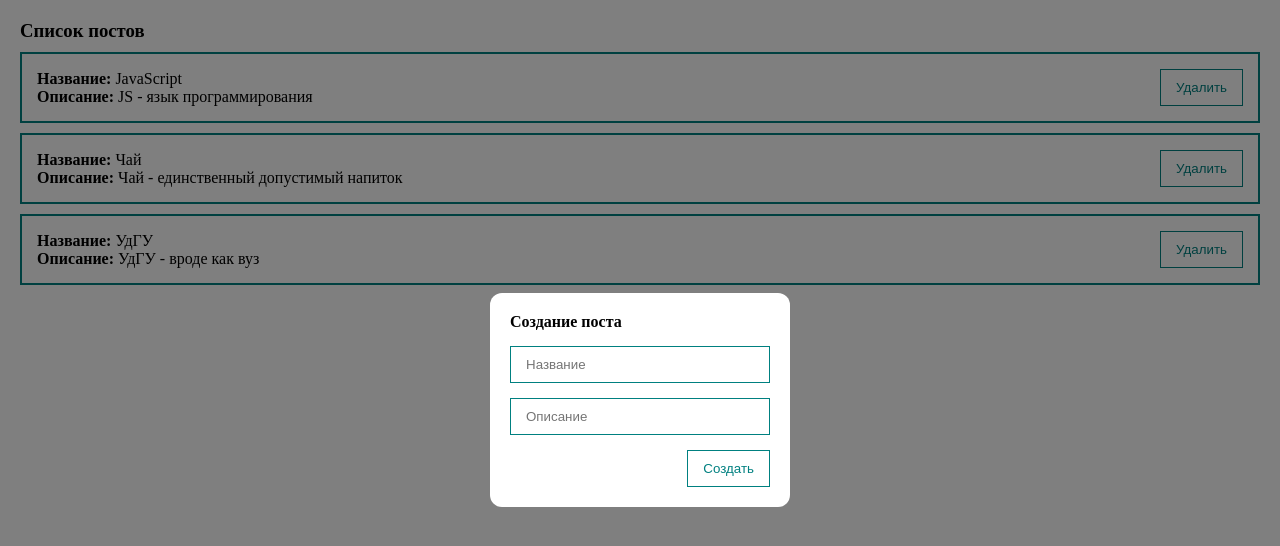
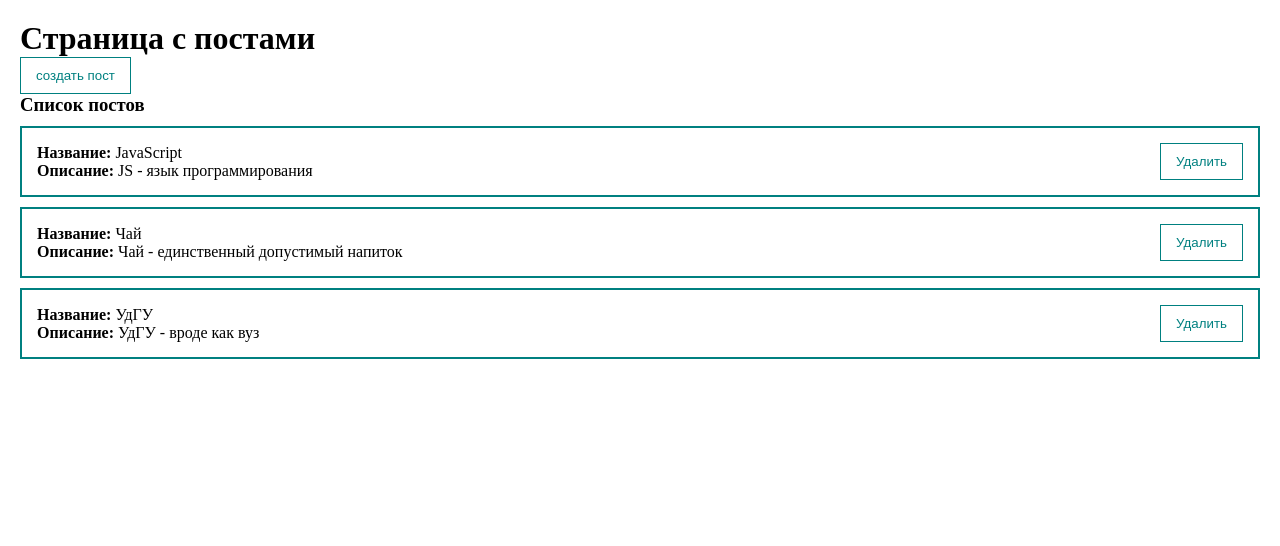
Before and after one commit to Ma6upa/vue-practice, a Vue app: page / in a window 1280 px wide. Shown: the top 546 px of the page. Built offline with nearby package versions, Linux system fonts and the light colour scheme.

Commit message:
add logic to MyDialog UI element

```diff
--- a/src/App.vue
+++ b/src/App.vue
@@ -1,7 +1,11 @@
 @@ -1,98 +0,0 @@
 <template>
   <div class="app">
-    <MyDialog :show="true">
+    <h1>Страница с постами</h1>
+    <MyButton @click="showDialog">
+      создать пост
+    </MyButton>
+    <MyDialog v-model:show="dialogVisible">
       <PostForm @create="createPost" />
     </MyDialog>
     <PostList :posts="posts" @remove="removePost" />
@@ -12,11 +16,13 @@
 import PostForm from "@/components/PostForm.vue"
 import PostList from "@/components/PostList.vue"
 import MyDialog from "./components/UI/MyDialog.vue";
+import MyButton from "./components/UI/MyButton.vue";
 export default {
   components: {
     PostList,
     PostForm,
-    MyDialog
+    MyDialog,
+    MyButton
 },
   data() {
     return {
@@ -25,8 +31,7 @@ export default {
         { id: 2, title: 'Чай', body: 'Чай - единственный допустимый напиток' },
         { id: 3, title: 'УдГУ', body: 'УдГУ - вроде как вуз' },
       ],
-      title: '',
-      body: '',
+      dialogVisible: false
     }
   },
   methods: {
@@ -35,6 +40,9 @@ export default {
     },
     removePost(post) {
       this.posts = this.posts.filter(p => p.id !== post.id)
+    },
+    showDialog() {
+      this.dialogVisible = true
     }
   }
 }
--- a/src/components/UI/MyDialog.vue
+++ b/src/components/UI/MyDialog.vue
@@ -1,6 +1,6 @@
 <template>
-  <div class="dialog" v-if="show">
-    <div class="dialog__content">
+  <div class="dialog" v-if="show" @click="hideDialog">
+    <div @click.stop class="dialog__content">
       <slot></slot>
     </div>
   </div>
@@ -14,6 +14,11 @@ export default {
     show: {
       type: Boolean,
       default: false
+    }
+  },
+  methods: {
+    hideDialog() {
+      this.$emit('update:show', false)
     }
   }
 }
```
Also changed, not shown: src/components/PostForm.vue (indentation only).
